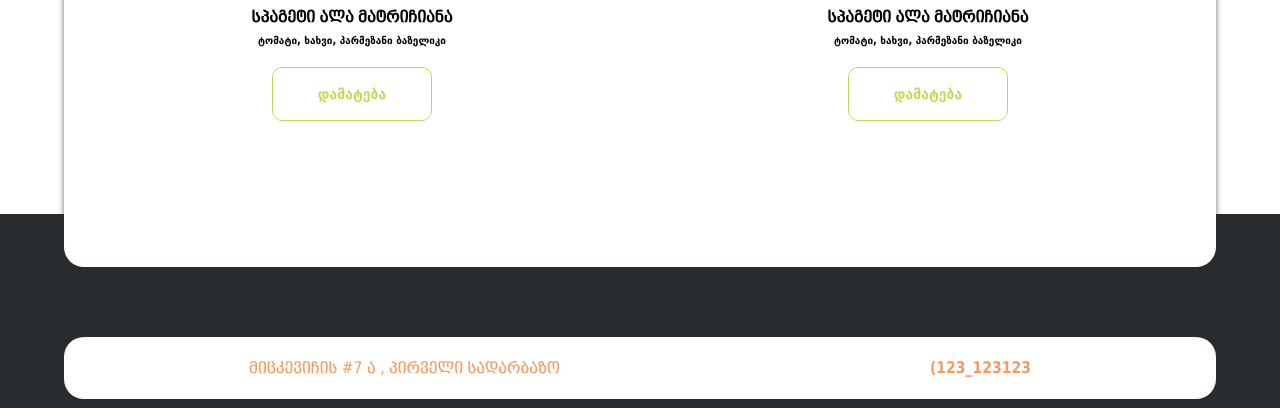
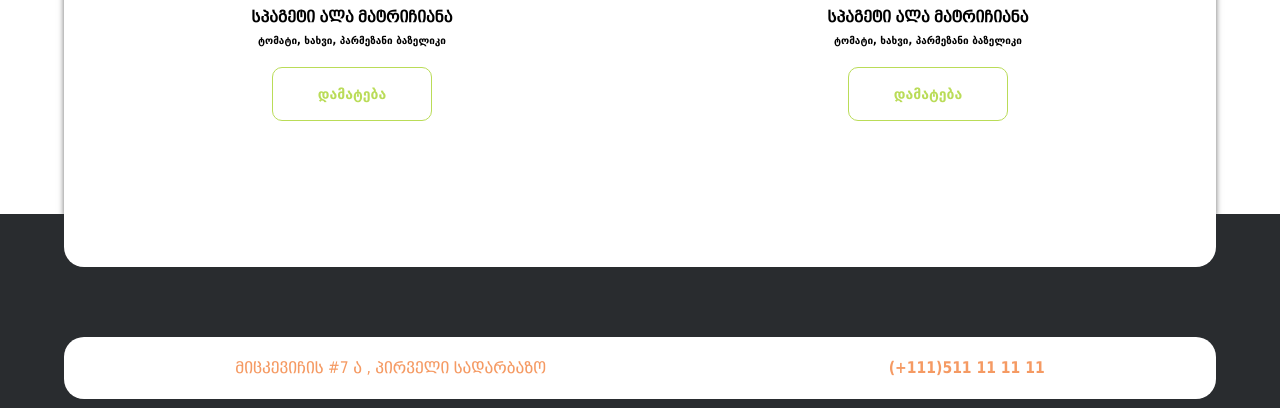
Before and after one commit to adisei-nikoloz/AdiseiNikoloz.github.io, a plain HTML site: page index.html in a window 1280 px wide. Shown: the part 2104-2512 px from the top of the page. Drawn offline with Linux system fonts and the light colour scheme; some packages are replaced by stand-ins of ours; grey boxes are pictures that could not be loaded; files whose address does not match are found by name.

Commit message:
Update index.html

```diff
--- a/index.html
+++ b/index.html
@@ -88,7 +88,7 @@
 		<div id="contact" class="contact">
 			<address>
 			მიცკევიჩის #7 ა , პირველი სადარბაზო</address>
-			<a href="#" class="contact_num">(123_123123</a>
+			<a href="#" class="contact_num">(+111)511 11 11 11 </a>
 		</div>
 		<div id="map" class="map"></div>
 		<!-- contact end -->
```
